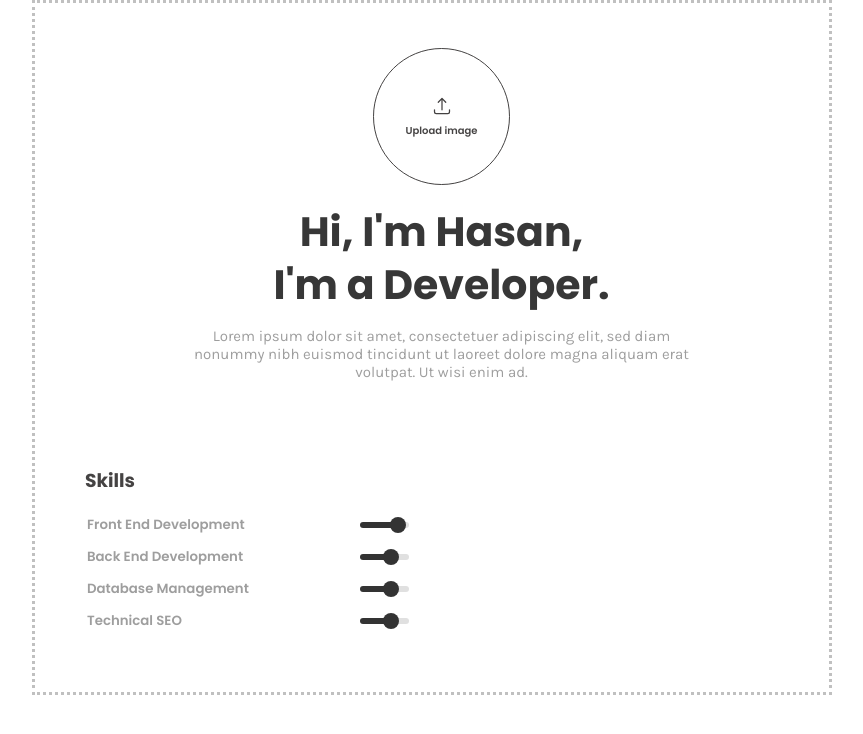
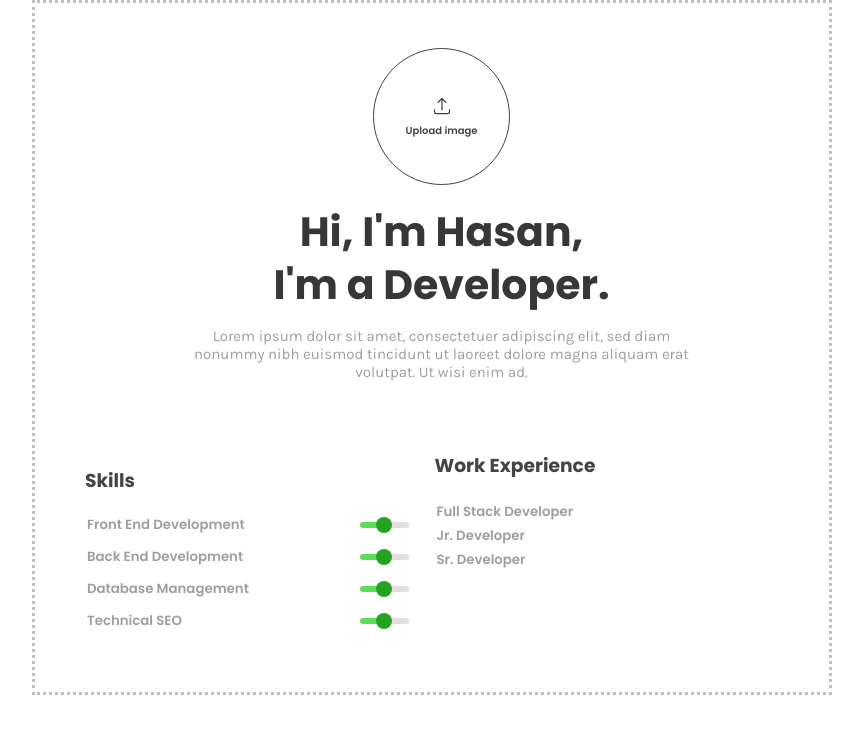
Before and after one commit to hasansaifi/cvbuilder, a React (Vite) app: page / in a window 1280 px wide. Shown: the top 734 px of the page, without its empty margins (208-1071 px from the left). Built offline with nearby package versions, Linux system fonts and the light colour scheme.

Commit message:
WIP: Work experience section

```diff
--- a/src/App.css
+++ b/src/App.css
@@ -146,7 +146,7 @@
   appearance: none;
   width: 16px;
   height: 16px;
-  background: #333;
+  background: var(--main-color-dark);
   /* Dark color for the knob */
   border-radius: 50%;
   cursor: pointer;
--- a/src/components/MainContent.jsx
+++ b/src/components/MainContent.jsx
@@ -1,11 +1,13 @@
 import Skills from "./Skills"
+import WorkExperiences from "./WorkExperiences"
 
 function MainContent() {
     return <div className="mainContainer">
         <div className="leftSide">
-            <Skills></Skills>
+            <Skills />
         </div>
         <div className="rightSide">
+            <WorkExperiences />
         </div>
     </div>
 }
--- a/src/components/SkillSlider.jsx
+++ b/src/components/Skill.jsx
@@ -1,15 +1,13 @@
 import { useState } from "react";
 import SingleLineEdit from "./SingleLineEdit";
 
-function SkillSlider({ name, setName, value, setValue }) {
-    const [skill, setSkill] = useState("Front End Development");
-
+function Skill({ name, setName, level, setLevel }) {
     const handleSliderChange = (e) => {
         setValue(e.target.value);
     };
 
     const sliderStyle = {
-        background: `linear-gradient(to right, #333 ${value / 10}%, #e0e0e0 ${value / 10}%)`
+        background: `linear-gradient(to right, var(--main-color) ${level / 10}%, #e0e0e0 ${level / 10}%)`
     };
 
     return (
@@ -23,7 +21,7 @@ function SkillSlider({ name, setName, value, setValue }) {
                 type="range"
                 min="0"
                 max="1000"
-                value={value}
+                value={level}
                 onChange={handleSliderChange}
                 className="skill-range-input"
                 style={sliderStyle}
@@ -32,4 +30,4 @@ function SkillSlider({ name, setName, value, setValue }) {
     );
 }
 
-export default SkillSlider;
+export default Skill;
--- a/src/components/Skills.jsx
+++ b/src/components/Skills.jsx
@@ -1,13 +1,13 @@
 import { useState } from "react";
-import SkillSlider from "./SkillSlider";
+import Skill from "./Skill";
 import { TrashIcon, PlusIcon } from "@heroicons/react/24/outline"
 
 function Skills() {
     const [skills, setSkills] = useState([
-        { id: 1, name: "Front End Development", level: 900 },
-        { id: 2, name: "Back End Development ", level: 700 },
-        { id: 3, name: "Database Management", level: 700 },
-        { id: 4, name: "Technical SEO", level: 700 },
+        { id: 1, name: "Front End Development", level: 500 },
+        { id: 2, name: "Back End Development ", level: 500 },
+        { id: 3, name: "Database Management", level: 500 },
+        { id: 4, name: "Technical SEO", level: 500 },
     ]);
 
     // --- ACTIONS ---
@@ -74,11 +74,11 @@ function Skills() {
                 <div key={skill.id} className="skill-row" style={{ display: 'flex', alignItems: 'center', marginBottom: '10px' }}>
 
                     <div style={{ flexGrow: 1 }}>
-                        <SkillSlider
+                        <Skill
                             name={skill.name}
                             setName={(val) => updateSkillName(skill.id, val)}
-                            value={skill.level}
-                            setValue={(val) => updateSkillLevel(skill.id, val)}
+                            level={skill.level}
+                            setLevel={(val) => updateSkillLevel(skill.id, val)}
                         />
                     </div>
 
--- /dev/null
+++ b/src/components/WorkExperience.jsx
@@ -0,0 +1,18 @@
+import SingleLineEdit from './SingleLineEdit';
+import MultiLineEdit from "./MultiLineEdit";
+
+function WorkExperience(
+    { position, setPosition,
+        years, setYears,
+        companyName,
+        setCompanyName,
+        jobDescriptoin, setJobDescription }) {
+
+    return (
+        <div>
+            <SingleLineEdit className="skill" value={position} setValue={setPosition} />
+        </div>
+    )
+}
+
+export default WorkExperience
--- /dev/null
+++ b/src/components/WorkExperiences.jsx
@@ -0,0 +1,53 @@
+import { useState } from "react";
+import WorkExperience from "./WorkExperience";
+
+function WorkExperiences() {
+    const [workExperiences, setWorkExperiences] = useState([
+        { id: 1, position: "Full Stack Developer", years: "2000-2000", company: "Company Name", jobDescription: "Lorem ipsum dolor sit amet, consectetuer adipiscing elit, sed diam nonummy nibh euismod tincidunt ut laoreet dolore." },
+        { id: 2, position: "Jr. Developer", years: "2000-2000", company: "Company Name", jobDescription: "Lorem ipsum dolor sit amet, consectetuer adipiscing elit, sed diam nonummy nibh euismod tincidunt ut laoreet dolore." },
+        { id: 3, position: "Sr. Developer", years: "2000-2000", company: "Company Name", jobDescription: "Lorem ipsum dolor sit amet, consectetuer adipiscing elit, sed diam nonummy nibh euismod tincidunt ut laoreet dolore." }
+    ]);
+
+    const updateWorkExPosition = (id, newPos) => {
+        setWorkExperiences(workExperiences.map(workExp =>
+            workExp.id === id ? { ...workExp, position: newPos } : workExp
+        ));
+    }
+
+    const updateWorkExYears = (id, newYears) => {
+        setWorkExperiences(workExperiences.map(workExp =>
+            workExp.id === id ? { ...workExp, years: newYears } : workExp
+        ))
+    }
+
+    const updateWorkExJobDesc = (id, newJobDesc) => {
+        setWorkExperiences(workExperiences.map(workExp =>
+            workExp.id === id ? { ...workExp, jobDescription: newJobDesc } : workExp
+        ))
+    }
+
+    return (
+        <div>
+            <h3>Work Experience</h3>
+            {workExperiences.map((workExp) => (
+                <div key={workExp.id} className="workexperience-row"  >
+                    <div style={{ flexGrow: 1 }}>
+
+                        <WorkExperience
+                            position={workExp.position}
+                            setPosition={(val) => updateWorkExPosition(workExp.id, val)}
+                            years={workExp.years}
+                            setYears={(val) => updateWorkExYears(workExp.id, val)}
+                            jobDescription={workExp.jobDescription}
+                            setJobDescription={(val) => updateWorkExJobDesc(workExp.id, val)}
+                        />
+
+                    </div>
+                </div>
+            ))}
+        </div>
+    )
+
+}
+
+export default WorkExperiences
--- a/src/index.css
+++ b/src/index.css
@@ -18,6 +18,9 @@
   max-width: 794px;
   margin: 0 auto;
   border: 3px dotted rgba(0, 0, 0, 0.245);
+
+  --main-color: #5FDE5B;
+  --main-color-dark: #25a221;
 }
 
 body {
```
